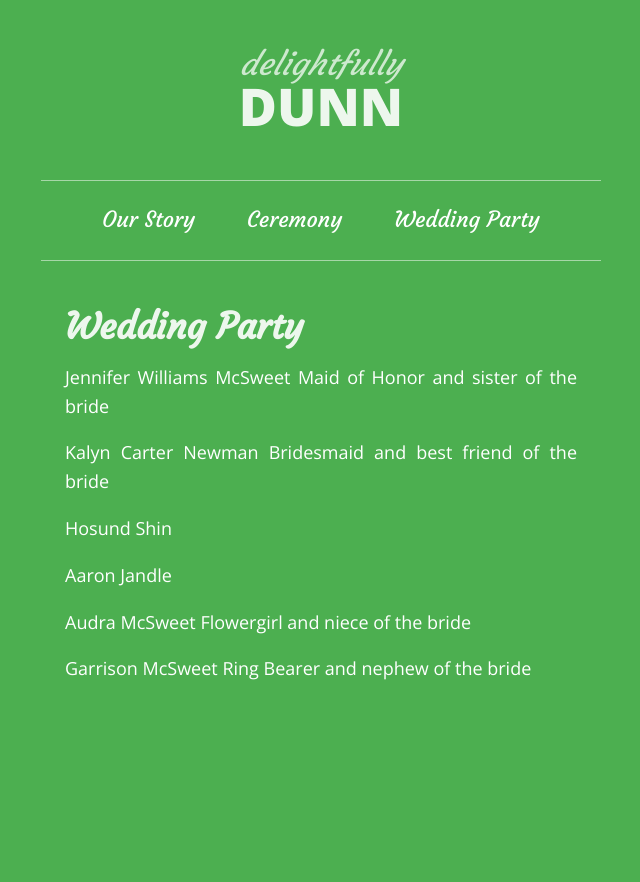
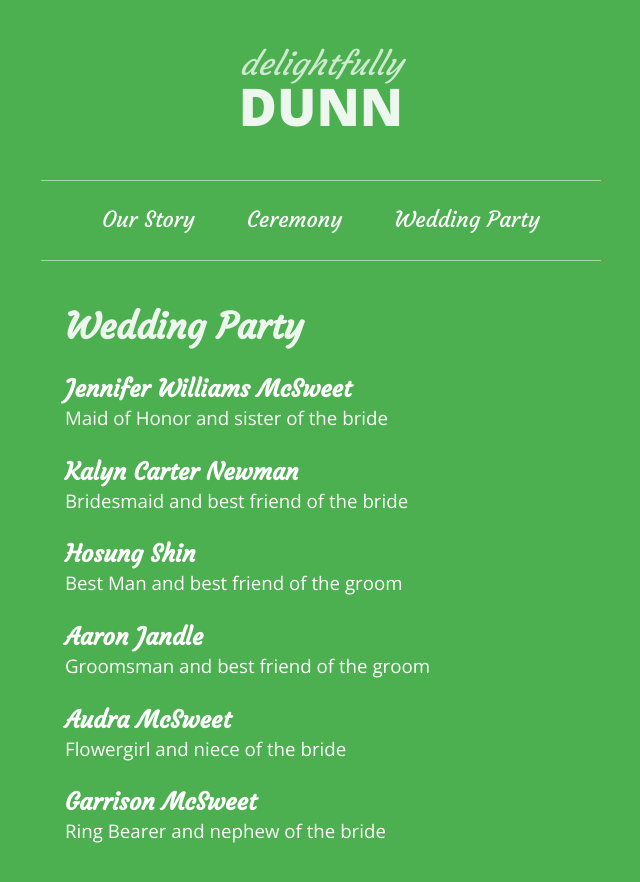
Before and after one commit to tristandunn/delightfullydunn.com, a Jekyll site: the page built from wedding-party.html, in a window 1280 px wide. Shown: the top 882 px of the page, without its empty margins (319-959 px from the left). Built offline with Jekyll 4.4.1, drawn with Linux system fonts in a browser that asks for light colours.

Commit message:
Style wedding party page and fix a typo.

```diff
--- a/_sass/_global.scss
+++ b/_sass/_global.scss
@@ -2,6 +2,7 @@ body {
   background: #4CAF50;
   color: #FFF;
   padding: 48px;
+  font-family: "Open Sans", sans-serif;
   line-height: 1;
 }
 
@@ -61,15 +62,31 @@ section {
   width: 512px;
   margin: 0 auto;
 
+  h1,
+  h2 {
+    font-family: "Courgette", cursive;
+  }
+
   h1 {
     font-size: 36px;
-    font-family: "Courgette", cursive;
     text-transform: none;
+  }
+
+  h2,
+  h3 {
+    margin: 0;
+  }
+
+  h2 {
+    margin: 32px 0 8px;
+  }
+
+  h3 {
+    font-weight: 400;
   }
 
   p {
     font-size: 18px;
-    font-family: "Open Sans", sans-serif;
     text-align: justify;
     line-height: 1.6;
   }
--- a/wedding-party.html
+++ b/wedding-party.html
@@ -5,14 +5,21 @@ title: Wedding Party
 <section>
   <h1>Wedding Party</h1>
 
-  <p>Jennifer Williams McSweet
-      Maid of Honor and sister of the bride</p>
-  <p>Kalyn Carter Newman
-      Bridesmaid and best friend of the bride</p>
-  <p>Hosund Shin</p>
-  <p>Aaron Jandle</p>
-  <p>Audra McSweet
-      Flowergirl and niece of the bride</p>
-  <p>Garrison McSweet
-      Ring Bearer and nephew of the bride</p>
+  <h2>Jennifer Williams McSweet</h2>
+  <h3>Maid of Honor and sister of the bride</h3>
+
+  <h2>Kalyn Carter Newman</h2>
+  <h3>Bridesmaid and best friend of the bride</h3>
+
+  <h2>Hosung Shin</h2>
+  <h3>Best Man and best friend of the groom</h3>
+
+  <h2>Aaron Jandle</h2>
+  <h3>Groomsman and best friend of the groom</h3>
+
+  <h2>Audra McSweet</h2>
+  <h3>Flowergirl and niece of the bride</h3>
+
+  <h2>Garrison McSweet</h2>
+  <h3>Ring Bearer and nephew of the bride</h3>
 </section>
```
